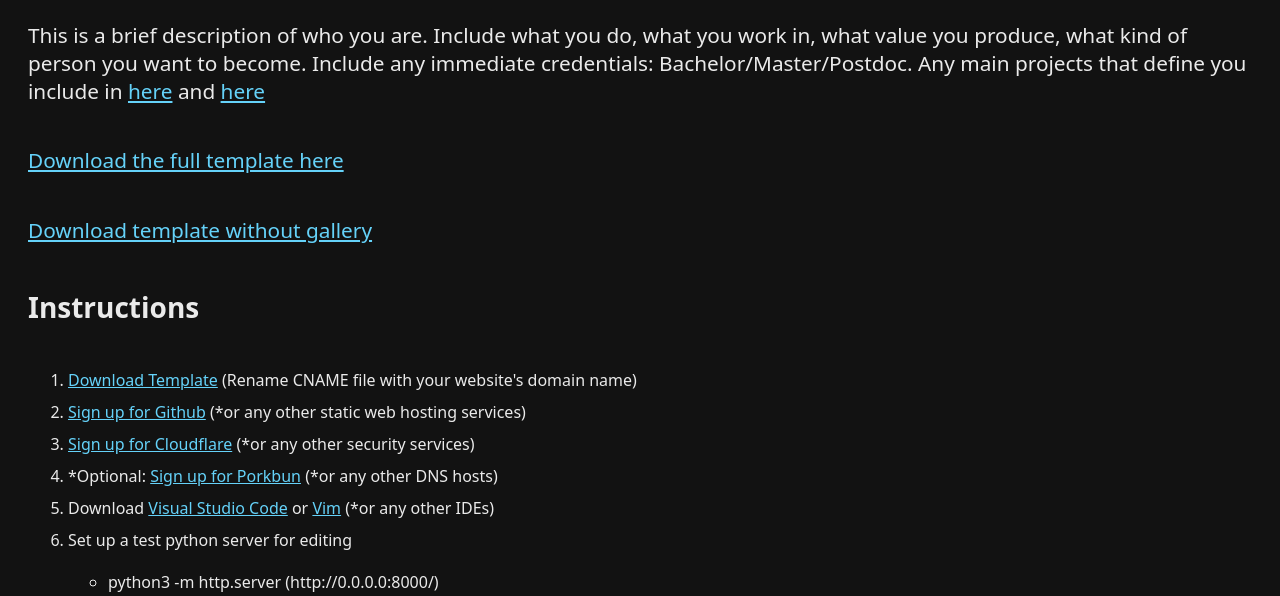
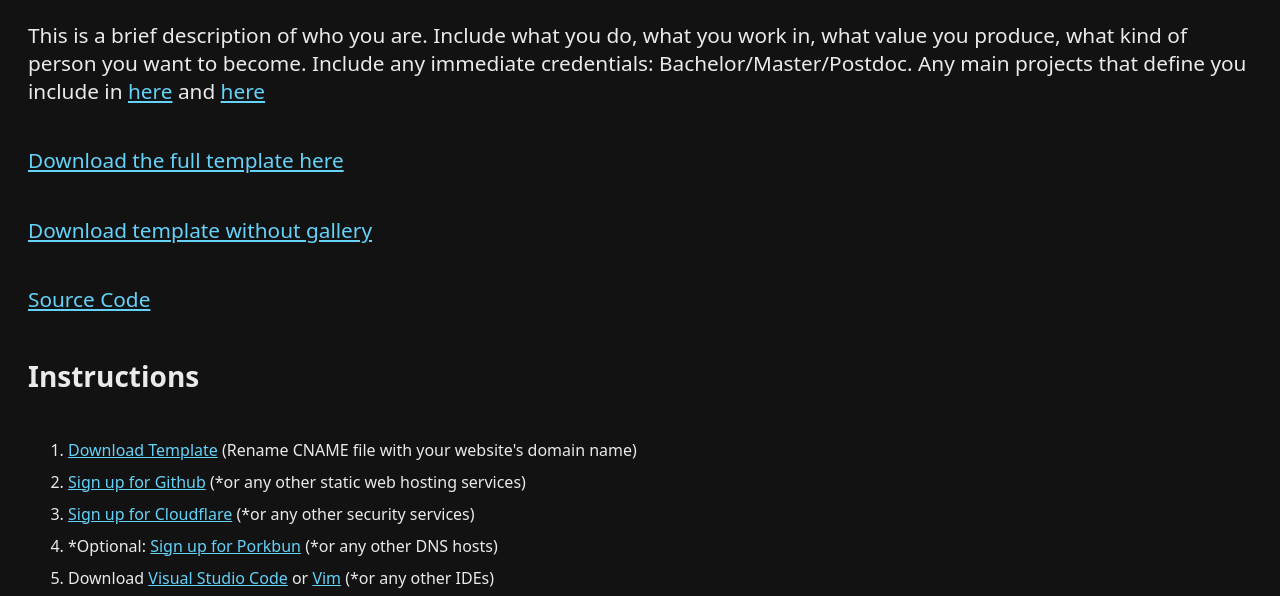
Before and after one commit to psychcool/professional-website-template, a plain HTML site: page index.html in a window 1280 px wide. Shown: the part 201-797 px from the top of the page. Drawn offline with Linux system fonts and the light colour scheme.

Commit message:
Added source code

```diff
--- a/index.html
+++ b/index.html
@@ -32,6 +32,7 @@
             </p>
             <p> <a href="website_template.zip" download="website_template.zip"> Download the full template here</a></p>
             <p> <a href="website_template_no_gallery.zip" download="website_template_no_gallery.zip"> Download template without gallery</a></p>
+            <p> <a href="https://github.com/psychcool/professional-website-template"> Source Code </a> </p>
             <h2> Instructions </h2>
             <ol>
                 <li> <a href="website_template.zip"> Download Template</a> (Rename CNAME file with your website's domain name)</li>
```
Also changed, not shown: 2 other files.
